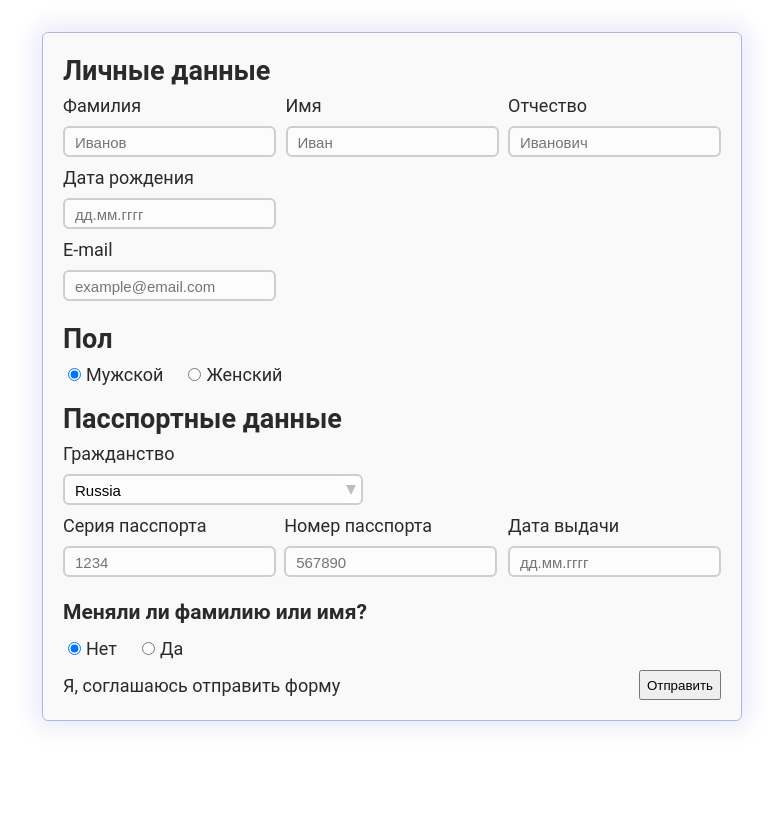
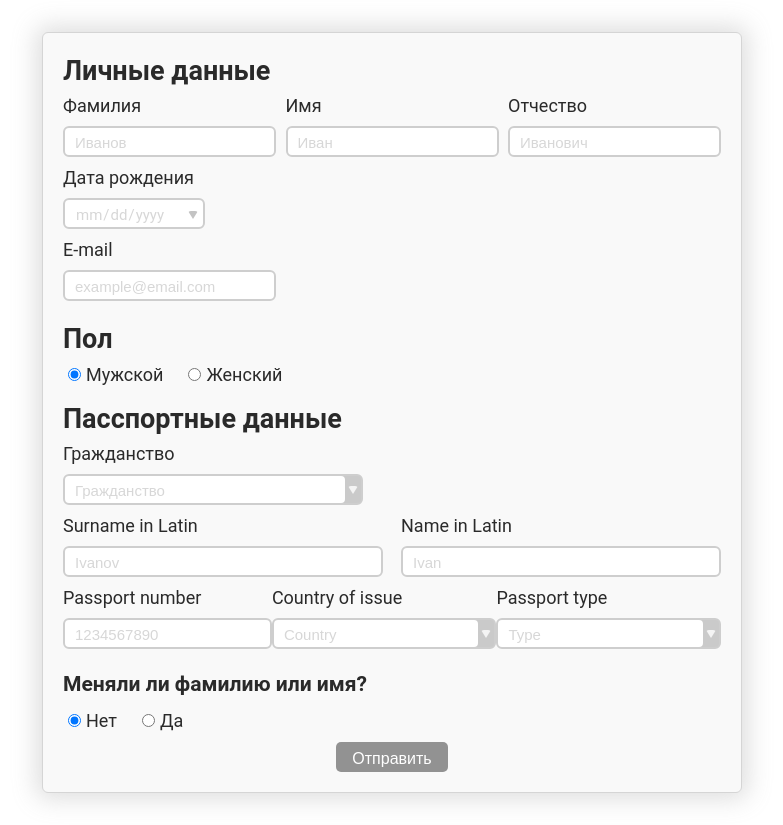
Before and after one commit to ozon-edu-vue-2021/required-task-4-SokolArr, a Vue app: page / in a window 1280 px wide. Shown: the whole page, without its empty margins (248-1031 px from the left). Before the commit the page ends 800 px from the top, so only its background shows below. Built offline with nearby package versions, Linux system fonts and the light colour scheme.

Commit message:
Подправил стили, добил типы инпутов. Выставил ограничение даты не позже текущего дня.

```diff
--- a/src/components/Form.vue
+++ b/src/components/Form.vue
@@ -1,4 +1,5 @@
 <template>
+<!--  .prevent -->
   <form
     class="form"
     @submit.prevent="formSubmit"
@@ -51,10 +52,12 @@
         >
           Дата рождения
           <input
-            class="myInput birthday"
-            placeholder="дд.мм.гггг"
+            class="myInput date birthday"
+            type="date"
             v-model="birthdayText"
-            pattern="^([0-9]{0,2}).([0-9]{0,2}).([0-9]{0,4})$"
+            value="2018-07-22"
+            min="1945-01-01"
+            :max="maxDate"
             required
           />
         </div>
@@ -124,9 +127,11 @@
             ref="citizenship"
             style="border: 0px; margin: 0"
             @input="inputCitizenshipHandler(citizenshipText)"
+            placeholder="Гражданство"
             required
           />
           <div class="triangle"></div>
+
         </div>
 
         <div
@@ -173,10 +178,12 @@
         <div class="passport get-date">
           Дата выдачи
           <input
-            class="myInput dateGet"
-            placeholder="дд.мм.гггг"
+            class="myInput date dateGet"
+            type="date"
             v-model="dateGet"
-            pattern="^([0-9]{0,2}).([0-9]{0,2}).([0-9]{0,4})$"
+            value="2018-07-22"
+            min="1945-01-01"
+            :max="maxDate"
             required
           />
         </div>
@@ -210,7 +217,7 @@
             Passport number
             <input
               class="myInput passSerialLatin"
-              placeholder=""
+              placeholder="1234567890"
               v-model="passportNumberLatin"
               pattern="^[0-9]+$"
               required
@@ -225,7 +232,7 @@
             >
               <input
                 class="myInput dropdown countryGet"
-                placeholder=""
+                placeholder="Country"
                 v-model="countryGet"
                 @focus="isDropdownCountryGetOpen = true"
                 required
@@ -263,7 +270,7 @@
             >
               <input
                 class="myInput dropdown passType"
-                placeholder=""
+                placeholder="Type"
                 v-model="passportTypeText"
                 @focus="isDropdownPassTypeOpen=true"
                 required
@@ -346,15 +353,19 @@
       </div>
     </div>
 
-    <div
-      v-show="firstName && secondName && patronymicName"
-      style="display: flex; justify-content: space-between; align-items: center"
-    >
-      <div style="margin-right: 20px">
-        Я, {{ secondName }} {{ firstName }} {{ patronymicName }} соглашаюсь
-        отправить форму
-      </div>
-      <button style="height: 30px">Отправить</button>
+<!--    <div-->
+<!--      v-show="firstName && secondName && patronymicName"-->
+<!--      style="display: flex; justify-content: space-between; align-items: center"-->
+<!--    >-->
+<!--      <div style="margin-right: 20px">-->
+<!--        Я, {{ secondName }} {{ firstName }} {{ patronymicName }} соглашаюсь-->
+<!--        отправить форму-->
+<!--      </div>-->
+<!--      <button style="height: 30px">Отправить</button>-->
+<!--    </div>-->
+    <div style="display: flex;justify-content: center; align-items: center; flex-direction: column">
+      <div v-if="ifSubmited" class="ifSubmited" style="margin-bottom: 10px;min-height: 20px"> {{ifSubmited}}</div>
+      <button class="c-button" style="height: 30px;max-width: fit-content">Отправить</button>
     </div>
   </form>
 </template>
@@ -385,7 +396,7 @@ export default {
       patronymicName: "",
       birthdayText: "",
       emailText: "",
-      citizenshipText: "Russia",
+      citizenshipText: "",
       passportSerial: "",
       passportNumber: "",
       passportNumberLatin: "",
@@ -394,6 +405,11 @@ export default {
       dateGet: "",
       sexText: "",
       isChanged: "false",
+      ifSubmited: "",
+      maxYear:null,
+      maxMonth:null,
+      maxDay:null,
+      maxDate:"",
       isDropdownPassTypeOpen: false,
       isDropdownCountryGetOpen: false,
       isDropdownCitizenshipOpen: false,
@@ -402,6 +418,12 @@ export default {
   },
   created() {
     this.debouncedSearch = debounce(this.filterCitizenships,500);
+    const Data = new Date();
+    this.maxYear = Data.getFullYear();
+    this.maxMonth = Data.getMonth() + 1;
+    this.maxDay = Data.getDate();
+    this.maxDate = `${this.maxYear}-${this.maxMonth}-${this.maxDay}`;
+
   },
   mounted() {
     this.citizenshipsData = citizenships;
@@ -502,6 +524,7 @@ export default {
         json = JSON.stringify(this.submitDataInt);
       }
       console.log(json);
+      this.ifSubmited="Отправлено! / Send!";
     }
   },
   computed: {
@@ -514,14 +537,14 @@ export default {
 .form {
   box-sizing: border-box;
   background: #f9f9f9;
-  border: 1px solid #aeb7e6;
+  border: 1px solid #d5d5d5;
   border-radius: 6px;
   padding: 20px;
   width: 700px;
   height: fit-content;
   margin-left: auto;
   margin-right: auto;
-  box-shadow: 0px 0px 25px 6px rgba(0, 23, 191, 0.1);
+  box-shadow: 0px 0px 25px 6px rgba(145, 145, 145, 0.3);
 }
 
 .string {
@@ -553,18 +576,23 @@ input {
   align-items: center;
   border: 2px solid #cecece;
   width: auto;
+  height: 31px;
   border-radius: 6px;
   justify-content: space-between;
   margin-bottom: 5px;
   margin-top: 10px;
-  background: white;
+  background: #cacaca;
 }
 .string.four{
   margin-top: 5px;
 }
+.myInput::placeholder{
+  color: #d7d7d7;
+}
 .myInput.dropdown{
   width: 100%;
-  border: 0px;
+  border: none;
+  border-radius: 4px;
 }
 .myInput.dropdown:focus{
   outline: none
@@ -618,7 +646,7 @@ h3 {
 }
 .li-in-content{
   box-shadow: 0px 0px 5px 1px rgba(0, 23, 191, 0.1);
-  border: 1px solid #aeb7e6;
+  border: 1px solid #d7d7d7;
   background: white;
   border-radius: 6px;
   padding-left: 5px;
@@ -641,11 +669,65 @@ h3 {
   height: 0;
   border-left: 5px solid transparent;
   border-right: 5px solid transparent;
-  border-top: 10px solid #bebebe;
-  margin-right: 5px;
+  border-top: 8px solid #f4f4f4;
+  border-radius: 3px;
+  margin-right: 3px;
+  margin-left: 3px;
+  z-index: 1;
+}
+.c-button {
+  appearance: none;
+  border: 0;
+  border-radius: 5px;
+  background: #929292;
+  color: #fff;
+  padding: 8px 16px;
+  font-size: 16px;
+}
+.c-button:hover {
+  background: #585858;
+}
+.c-button:focus {
+  /*outline: 1px solid white;*/
+  /*box-shadow: 0 0 0 4px #929292;*/
+  background: white;
+  color: black;
 }
 .triangle:hover{
   cursor: pointer;
 }
+.myInput:valid{
+  background: #eeffee;
+}
+.myInput:invalid{
+  background: #ffe3e3;
+}
+.myInput:placeholder-shown{
+  background: white;
+}
+.myInput.date{
+  font-family: "Roboto", sans-serif;
+  color: #d7d7d7;
+  background: white;
+  height: 31px;
+}
+::-webkit-calendar-picker-indicator {
+  width: 0;
+  height: 0;
+  padding: 0;
+  border-left: 5px solid transparent;
+  border-right: 5px solid transparent;
+  border-top: 8px solid #c3c3c3;
+  border-radius: 3px;
+  margin-right: 5px;
+}
+
+.myInput.date:valid{
+  color: black;
+  background: #eeffee;
+}
+.myInput.date:invalid{
+  outline-color: #ff9b9b;
+}
 
 </style>
```
